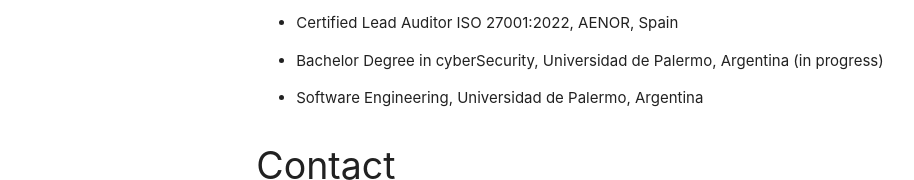
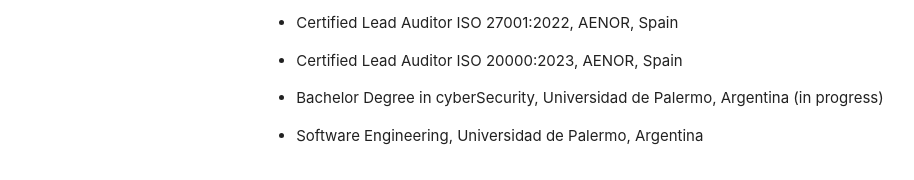
Before and after one commit to adriEzeMartinez/adriEzeMartinez.github.io, a plain HTML site: page index.html in a window 1280 px wide. Shown: the part 740-920 px from the top of the page, without its empty margins (171-1085 px from the left). Drawn offline with nearby package versions, Linux system fonts and the light colour scheme; some packages are replaced by stand-ins of ours; some icons are missing.

Commit message:
Update index.html

```diff
--- a/index.html
+++ b/index.html
@@ -54,6 +54,8 @@ MathJax.Hub.Config({
 </p>
 <li><p>Certified Lead Auditor ISO 27001:2022, AENOR, Spain
 </p>
+<li><p>Certified Lead Auditor ISO 20000:2023, AENOR, Spain
+</p>
 </li>
 <li><p>Bachelor Degree in cyberSecurity, Universidad de Palermo, Argentina (in progress)
 </p>
```
